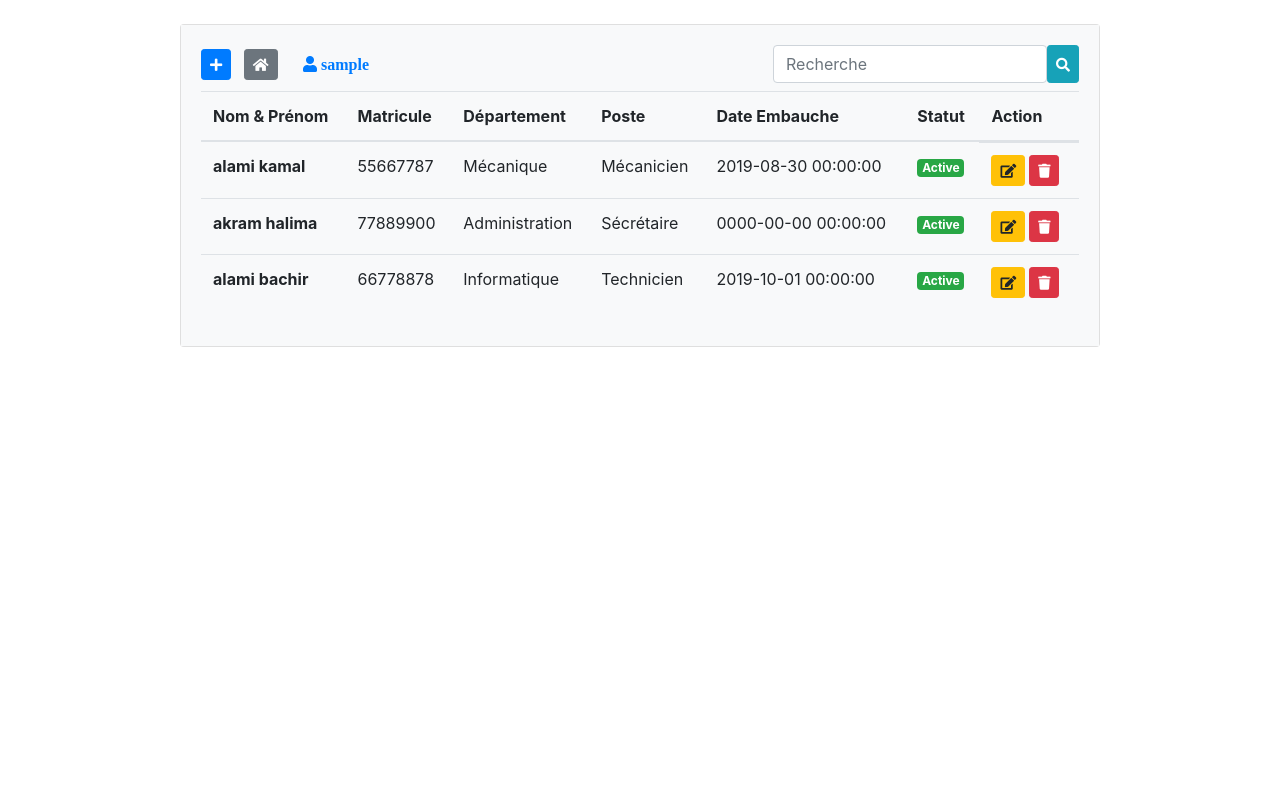
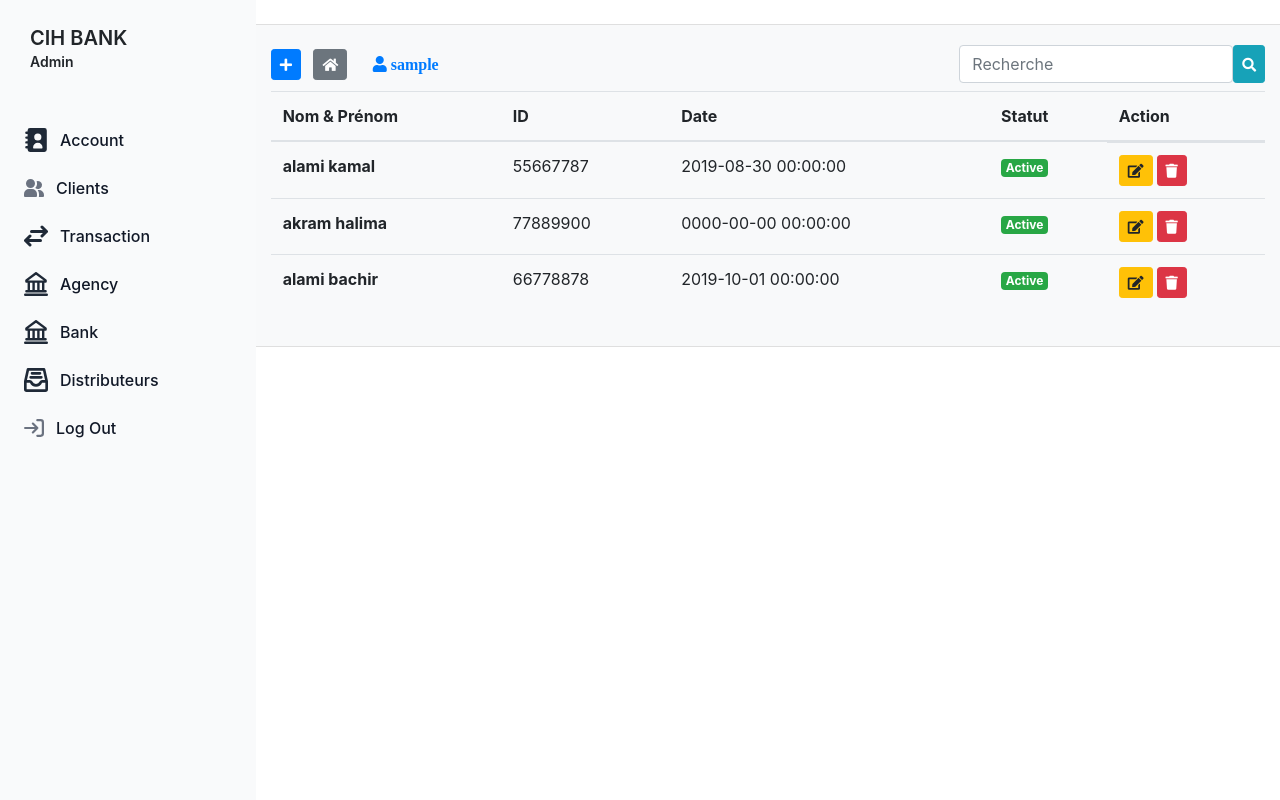
Before and after one commit to chaabat/bank_poo, a PHP site: page /gestion-employes-chaine/ in a window 1280 px wide; the page is wider, and only the part inside the window is pictured. Run offline with PHP 8.4, Linux system fonts and the light colour scheme; the visitor is signed in with stand-in values (Sample User, id 1); data comes from the database, SQL or seed files in the repository; some libraries are stand-ins or nearby versions.

Commit message:
bank oop

```diff
--- a/gestion-employes-chaine/views/home.php
+++ b/gestion-employes-chaine/views/home.php
@@ -7,7 +7,93 @@
 	$employes = $data->getAllEmployes();
 }
 ?>
-<div class="container">
+<!DOCTYPE html>
+<html lang="en">
+<head>
+	<meta charset="UTF-8">
+	<meta name="viewport" content="width=device-width, initial-scale=1.0">
+    <script src="https://cdn.tailwindcss.com"></script>
+
+	<title>Document</title>
+</head>
+<body>
+
+<aside id="logo-sidebar" class="fixed top-0 left-0 z-40 w-64 h-screen transition-transform -translate-x-full sm:translate-x-0" aria-label="Sidebar">
+   <div class="h-full px-3 py-4 overflow-y-auto bg-gray-50 dark:bg-gray-800">
+      <a href="index.php" class="flex items-center ps-3.5 mb-5">
+
+         <span class="self-center text-xl font-semibold whitespace-nowrap dark:text-white">CIH BANK <p class="self-center text-sm font-semibold whitespace-nowrap dark:text-white">Admin</p></span>
+      </a>
+      <ul class="space-y-2 font-medium">
+
+         <li>
+            <a href="/bank_poo/zbank/Accounts.php" class="flex items-center p-2 text-gray-900 rounded-lg dark:text-white hover:bg-gray-100 dark:hover:bg-gray-700 group">
+            <svg class="w-6 h-6 text-gray-800 dark:text-white" aria-hidden="true" xmlns="http://www.w3.org/2000/svg" fill="currentColor" viewBox="0 0 18 20">
+    <path d="M16 0H4a2 2 0 0 0-2 2v1H1a1 1 0 0 0 0 2h1v2H1a1 1 0 0 0 0 2h1v2H1a1 1 0 0 0 0 2h1v2H1a1 1 0 0 0 0 2h1v1a2 2 0 0 0 2 2h12a2 2 0 0 0 2-2V2a2 2 0 0 0-2-2Zm-5.5 4.5a3 3 0 1 1 0 6 3 3 0 0 1 0-6ZM13.929 17H7.071a.5.5 0 0 1-.5-.5 3.935 3.935 0 1 1 7.858 0 .5.5 0 0 1-.5.5Z"/>
+  </svg>
+
+               <span class="flex-1 ms-3 whitespace-nowrap">Account</span>
+            </a>
+         </li>
+
+         <li>
+            <a href="#" class="flex items-center p-2 text-gray-900 rounded-lg dark:text-white hover:bg-gray-100 dark:hover:bg-gray-700 group">
+            <svg class="flex-shrink-0 w-5 h-5 text-gray-500 transition duration-75 dark:text-gray-400 group-hover:text-gray-900 dark:group-hover:text-white" aria-hidden="true" xmlns="http://www.w3.org/2000/svg" fill="currentColor" viewBox="0 0 20 18">
+                  <path d="M14 2a3.963 3.963 0 0 0-1.4.267 6.439 6.439 0 0 1-1.331 6.638A4 4 0 1 0 14 2Zm1 9h-1.264A6.957 6.957 0 0 1 15 15v2a2.97 2.97 0 0 1-.184 1H19a1 1 0 0 0 1-1v-1a5.006 5.006 0 0 0-5-5ZM6.5 9a4.5 4.5 0 1 0 0-9 4.5 4.5 0 0 0 0 9ZM8 10H5a5.006 5.006 0 0 0-5 5v2a1 1 0 0 0 1 1h11a1 1 0 0 0 1-1v-2a5.006 5.006 0 0 0-5-5Z"/>
+               </svg>
+               <span class="flex-1 ms-3 whitespace-nowrap">Clients</span>
+
+            </a>
+         </li>
+
+         <li>
+            <a href="/bank_poo/zbank/transactions.php" class="flex items-center p-2 text-gray-900 rounded-lg dark:text-white hover:bg-gray-100 dark:hover:bg-gray-700 group">
+            <svg class="w-6 h-6 text-gray-800 dark:text-white" aria-hidden="true" xmlns="http://www.w3.org/2000/svg" fill="none" viewBox="0 0 16 14">
+    <path stroke="currentColor" stroke-linecap="round" stroke-linejoin="round" stroke-width="2" d="M11 10H1m0 0 3-3m-3 3 3 3m1-9h10m0 0-3 3m3-3-3-3"/>
+  </svg>
+
+               <span class="flex-1 ms-3 whitespace-nowrap">Transaction</span>
+            </a>
+         </li>
+         <li>
+            <a href="/bank_poo/zbank/Agences.php" class="flex items-center p-2 text-gray-900 rounded-lg dark:text-white hover:bg-gray-100 dark:hover:bg-gray-700 group">
+            <svg class="w-6 h-6 text-gray-800 dark:text-white" aria-hidden="true" xmlns="http://www.w3.org/2000/svg" fill="none" viewBox="0 0 20 20">
+    <path stroke="currentColor" stroke-linecap="round" stroke-linejoin="round" stroke-width="2" d="M4 15V9m4 6V9m4 6V9m4 6V9M2 16h16M1 19h18M2 7v1h16V7l-8-6-8 6Z"/>
+  </svg>
+
+               <span class="flex-1 ms-3 whitespace-nowrap">Agency</span>
+            </a>
+         </li>
+         <li>
+            <a href="/bank_poo/zbank/Banques.php" class="flex items-center p-2 text-gray-900 rounded-lg dark:text-white hover:bg-gray-100 dark:hover:bg-gray-700 group">
+            <svg class="w-6 h-6 text-gray-800 dark:text-white" aria-hidden="true" xmlns="http://www.w3.org/2000/svg" fill="none" viewBox="0 0 20 20">
+    <path stroke="currentColor" stroke-linecap="round" stroke-linejoin="round" stroke-width="2" d="M4 15V9m4 6V9m4 6V9m4 6V9M2 16h16M1 19h18M2 7v1h16V7l-8-6-8 6Z"/>
+  </svg>
+
+               <span class="flex-1 ms-3 whitespace-nowrap">Bank</span>
+            </a>
+         </li>
+
+         <li>
+            <a href="/bank_poo/zbank/ATM.php" class="flex items-center p-2 text-gray-900 rounded-lg dark:text-white hover:bg-gray-100 dark:hover:bg-gray-700 group">
+            <svg class="w-6 h-6 text-gray-800 dark:text-white" aria-hidden="true" xmlns="http://www.w3.org/2000/svg" fill="none" viewBox="0 0 18 18">
+    <path stroke="currentColor" stroke-linecap="round" stroke-linejoin="round" stroke-width="2" d="M1 10h3.439a.991.991 0 0 1 .908.6 3.978 3.978 0 0 0 7.306 0 .99.99 0 0 1 .908-.6H17M1 10v6a1 1 0 0 0 1 1h14a1 1 0 0 0 1-1v-6M1 10l2-9h12l2 9M6 4h6M5 7h8"/>
+  </svg>
+               <span class="flex-1 ms-3 whitespace-nowrap"> Distributeurs</span>
+            </a>
+         </li>
+         <li>
+            <a href="/gestion-employes-chaine/index.php" class="flex items-center p-2 text-gray-900 rounded-lg dark:text-white hover:bg-gray-100 dark:hover:bg-gray-700 group">
+            <svg class="flex-shrink-0 w-5 h-5 text-gray-500 transition duration-75 dark:text-gray-400 group-hover:text-gray-900 dark:group-hover:text-white" aria-hidden="true" xmlns="http://www.w3.org/2000/svg" fill="none" viewBox="0 0 18 16">
+                  <path stroke="currentColor" stroke-linecap="round" stroke-linejoin="round" stroke-width="2" d="M1 8h11m0 0L8 4m4 4-4 4m4-11h3a2 2 0 0 1 2 2v10a2 2 0 0 1-2 2h-3"/>
+               </svg>
+               <span class="flex-1 ms-3 whitespace-nowrap">Log Out</span>
+            </a>
+         </li>
+      </ul>
+   </div>
+</aside>
+<div class=" ml-32 container">
 	<div class="row my-4">
 		<div class="col-md-10 mx-auto">
 			<?php include('./views/includes/alerts.php'); ?>
@@ -33,10 +119,9 @@
 						<thead>
 							<tr>
 								<th scope="col">Nom & Prénom</th>
-								<th scope="col">Matricule</th>
-								<th scope="col">Département</th>
-								<th scope="col">Poste</th>
-								<th scope="col">Date Embauche</th>
+								<th scope="col">ID</th>
+
+								<th scope="col">Date </th>
 								<th scope="col">Statut</th>
 								<th scope="col">Action</th>
 							</tr>
@@ -50,12 +135,8 @@
 									<td>
 										<?php echo $employe['matricule']; ?>
 									</td>
-									<td>
-										<?php echo $employe['depart']; ?>
-									</td>
-									<td>
-										<?php echo $employe['poste']; ?>
-									</td>
+
+
 									<td>
 										<?php echo $employe['date_emb']; ?>
 									</td>
@@ -86,3 +167,6 @@
 		</div>
 	</div>
 </div>
+
+</body>
+</html>
--- a/zbank/DataBase.php
+++ b/zbank/DataBase.php
@@ -1,6 +1,6 @@
 <?php
 
-$conn = new mysqli('localhost', 'root', '', 'bankgeneral');
+$conn = new mysqli('localhost', 'root', '', 'banky');
 
 
 
--- a/zbank/sidenav.php
+++ b/zbank/sidenav.php
@@ -17,7 +17,7 @@
          </li>
 
          <li>
-            <a href="users.php" class="flex items-center p-2 text-gray-900 rounded-lg dark:text-white hover:bg-gray-100 dark:hover:bg-gray-700 group">
+            <a href="../gestion-employes-chaine/index.php" class="flex items-center p-2 text-gray-900 rounded-lg dark:text-white hover:bg-gray-100 dark:hover:bg-gray-700 group">
             <svg class="flex-shrink-0 w-5 h-5 text-gray-500 transition duration-75 dark:text-gray-400 group-hover:text-gray-900 dark:group-hover:text-white" aria-hidden="true" xmlns="http://www.w3.org/2000/svg" fill="currentColor" viewBox="0 0 20 18">
                   <path d="M14 2a3.963 3.963 0 0 0-1.4.267 6.439 6.439 0 0 1-1.331 6.638A4 4 0 1 0 14 2Zm1 9h-1.264A6.957 6.957 0 0 1 15 15v2a2.97 2.97 0 0 1-.184 1H19a1 1 0 0 0 1-1v-1a5.006 5.006 0 0 0-5-5ZM6.5 9a4.5 4.5 0 1 0 0-9 4.5 4.5 0 0 0 0 9ZM8 10H5a5.006 5.006 0 0 0-5 5v2a1 1 0 0 0 1 1h11a1 1 0 0 0 1-1v-2a5.006 5.006 0 0 0-5-5Z"/>
                </svg>
@@ -63,7 +63,7 @@
             </a>
          </li>
          <li>
-            <a href="index.php" class="flex items-center p-2 text-gray-900 rounded-lg dark:text-white hover:bg-gray-100 dark:hover:bg-gray-700 group">
+            <a href="/gestion-employes-chaine/index.php" class="flex items-center p-2 text-gray-900 rounded-lg dark:text-white hover:bg-gray-100 dark:hover:bg-gray-700 group">
             <svg class="flex-shrink-0 w-5 h-5 text-gray-500 transition duration-75 dark:text-gray-400 group-hover:text-gray-900 dark:group-hover:text-white" aria-hidden="true" xmlns="http://www.w3.org/2000/svg" fill="none" viewBox="0 0 18 16">
                   <path stroke="currentColor" stroke-linecap="round" stroke-linejoin="round" stroke-width="2" d="M1 8h11m0 0L8 4m4 4-4 4m4-11h3a2 2 0 0 1 2 2v10a2 2 0 0 1-2 2h-3"/>
                </svg>
--- a/zbank/users.php
+++ b/zbank/users.php
@@ -62,7 +62,7 @@
             <h1 class="text-[50px] h-[10%]  text-center text-black">Clients</h1>
            <button  type="button" class="w-1/6 flex justify-around  text-white bg-blue-700 hover:bg-blue-800 focus:ring-4 font-medium rounded-lg text-sm px-5 py-2.5 me-2 mb-2 dark:bg-blue-600 dark:hover:bg-blue-700 focus:outline-none dark:focus:ring-blue-800 ml-[300px] mt-10"><svg class="w-6 h-6 text-gray-800 dark:text-white" aria-hidden="true" xmlns="http://www.w3.org/2000/svg" fill="currentColor" viewBox="0 0 20 18">
     <path d="M6.5 9a4.5 4.5 0 1 0 0-9 4.5 4.5 0 0 0 0 9ZM8 10H5a5.006 5.006 0 0 0-5 5v2a1 1 0 0 0 1 1h11a1 1 0 0 0 1-1v-2a5.006 5.006 0 0 0-5-5Zm11-3h-2V5a1 1 0 0 0-2 0v2h-2a1 1 0 1 0 0 2h2v2a1 1 0 0 0 2 0V9h2a1 1 0 1 0 0-2Z"/>
-    </svg><a href="registre.php">Ajouter un Client </a></button>
+    </svg><a href="/gestion-employes-chaine/views/add.php">Ajouter un Client </a></button>
         </div>
         <?php
         // Check if the 'submit' and 'bankid' are set, indicating that the form is submitted
```
Also changed, not shown: gestion-employes-chaine/views/add.php (+7 -10 lines), gestion-employes-chaine/views/update.php (+8 -17 lines), gestion-employes-chaine/.htaccess.
